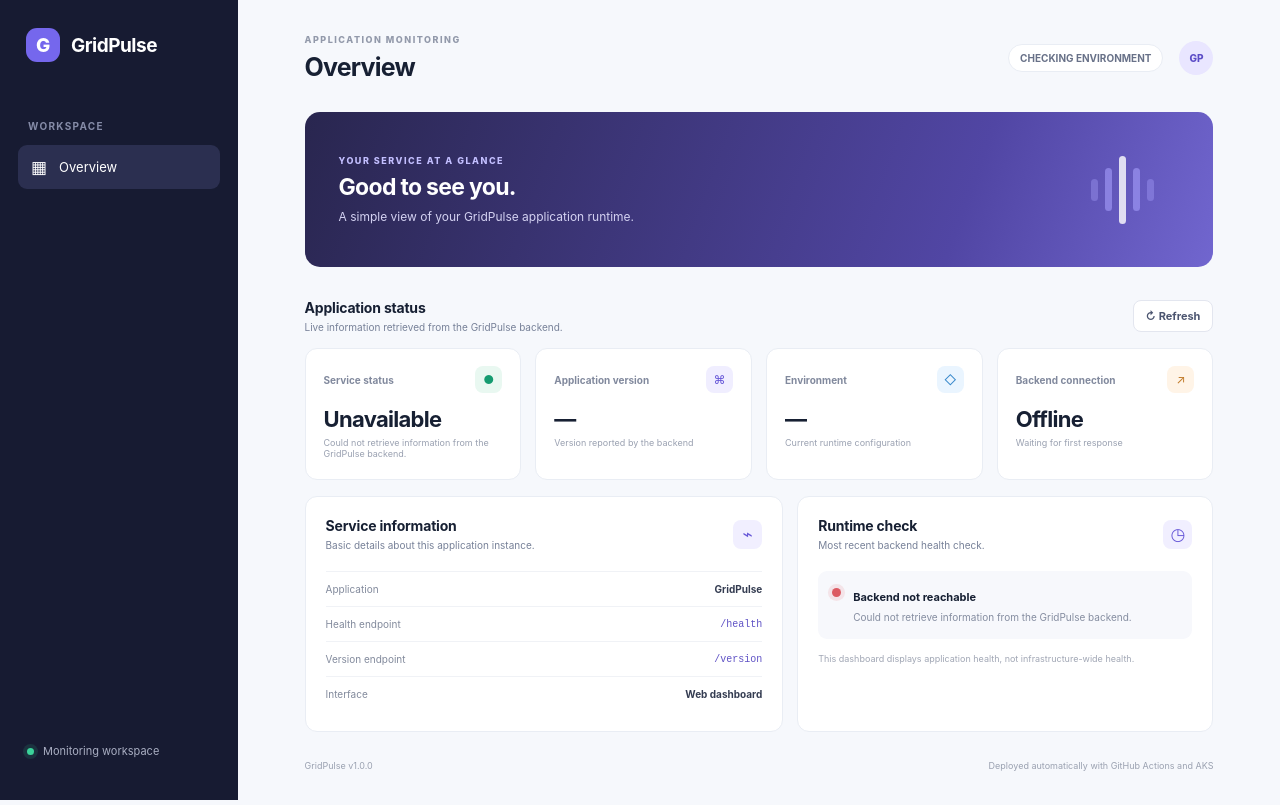
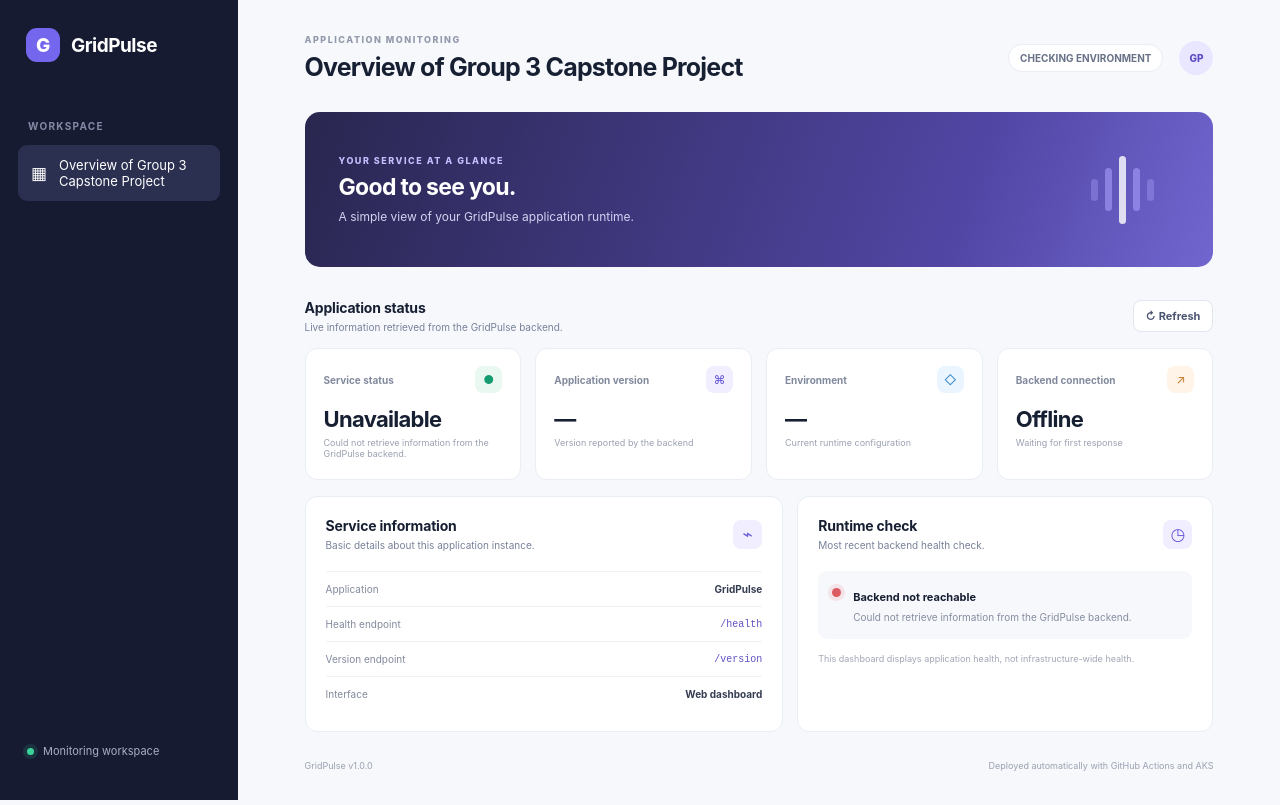
Before and after one commit to ufuomaorieruo/GridPulse, a website: page public/index.html in a window 1280 px wide. Drawn offline with Linux system fonts and the light colour scheme; no server answers.

Commit message:
Add Group 3 capstone project overview

```diff
--- a/public/index.html
+++ b/public/index.html
@@ -19,7 +19,7 @@
       <div class="sidebar-label">WORKSPACE</div>
       <a class="nav-link active" href="/">
         <span class="nav-icon">▦</span>
-        Overview
+        Overview of Group 3 Capstone Project
       </a>
 
       <div class="sidebar-bottom">
@@ -32,7 +32,7 @@
       <header class="topbar">
         <div>
           <p class="eyebrow">APPLICATION MONITORING</p>
-          <h1>Overview</h1>
+          <h1>Overview of Group 3 Capstone Project</h1>
         </div>
         <div class="topbar-right">
           <span class="environment-chip" id="environment-chip">Checking environment</span>
```
Also changed, not shown: 1 other file.
